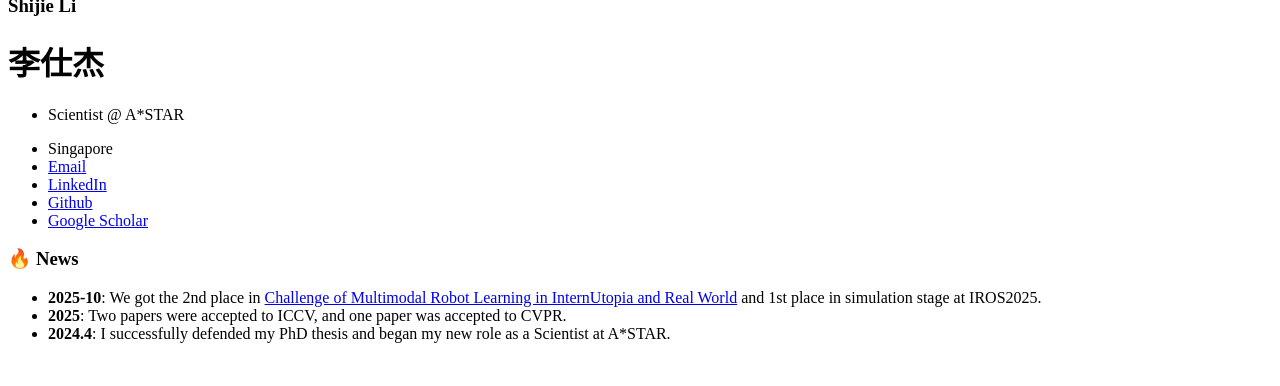
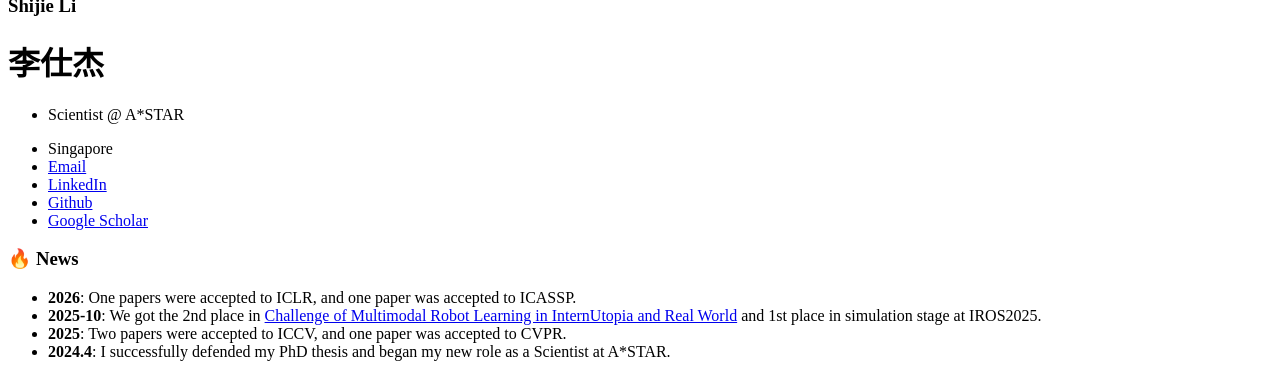
Before and after one commit to sj-li/sj-li.github.io, a Jekyll site: the page built from _pages/includes/news.md, in a window 1280 px wide, cut to the strip 514-900 px from the top of the page. Built offline with Jekyll 4.4.1, drawn with Linux system fonts in a browser that asks for light colours; our own code applies the rules of GitHub Pages for plain Markdown files.

Commit message:
Update news.md

```diff
--- a/_pages/includes/news.md
+++ b/_pages/includes/news.md
@@ -2,7 +2,7 @@
 <span id="news"></span>
 
 # 🔥 News
-
+- <strong>2026</strong>: One papers were accepted to ICLR, and one paper was accepted to ICASSP.
 - <strong>2025-10</strong>: We got the 2nd place in <a href="https://internrobotics.shlab.org.cn/workshop/2025/">Challenge of Multimodal Robot Learning in InternUtopia and Real World</a> and 1st place in simulation stage at IROS2025.
 - <strong>2025</strong>: Two papers were accepted to ICCV, and one paper was accepted to CVPR.
 - <strong>2024.4</strong>: I successfully defended my PhD thesis and began my new role as a Scientist at A*STAR.
```
